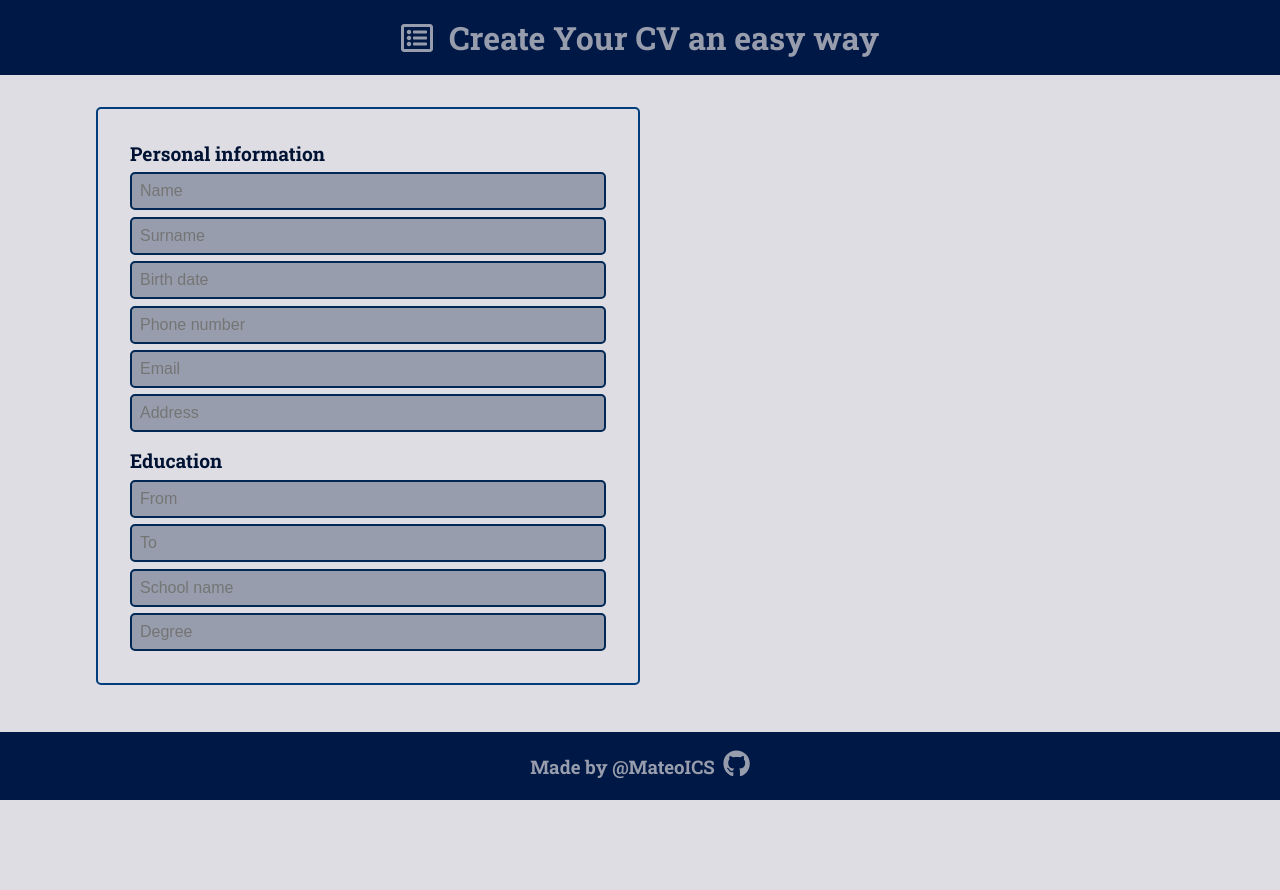
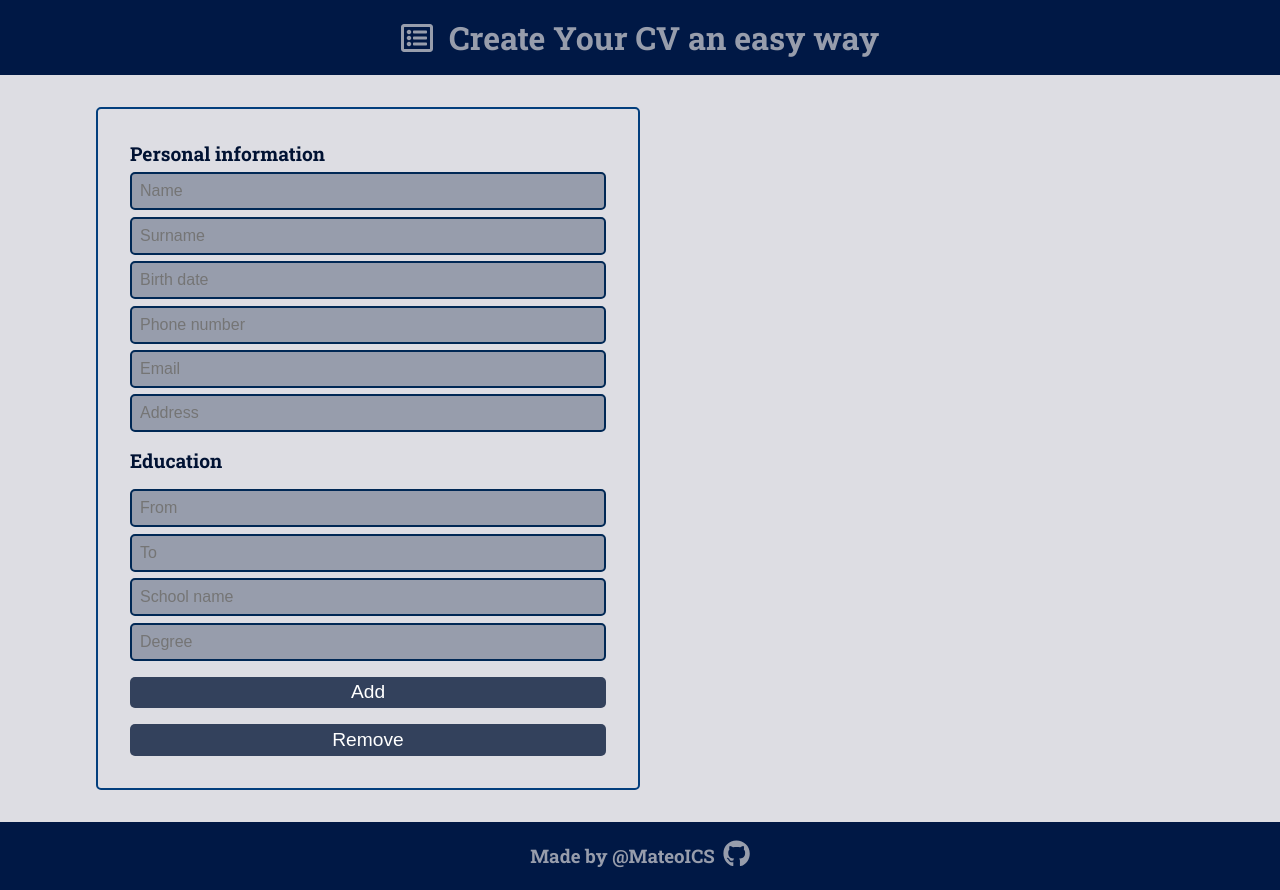
Before and after one commit to MateolCS/cv_generator, a React (Create React App) app: page / in a window 1280 px wide. Before the commit the page ends 800 px from the top, so only its background shows below. Built offline with nearby package versions, Linux system fonts and the light colour scheme.

Commit message:
Created button component and added option to add multiple schools to education info section

```diff
--- /dev/null
+++ b/src/components/Button.js
@@ -0,0 +1,15 @@
+import React from "react";
+
+const Button = ({ text, clickEvent, bgColor }) => {
+  return (
+    <button
+      className="form__button"
+      style={{ backgroundColor: bgColor }}
+      onClick={clickEvent}
+    >
+      {text}
+    </button>
+  );
+};
+
+export default Button;
--- a/src/components/CvForm.js
+++ b/src/components/CvForm.js
@@ -1,11 +1,38 @@
 import React from "react";
+import { useState } from "react";
 import PersonalInfo from "./PersonalInfo";
 import EducationInfo from "./EducationInfo";
+import Button from "./Button";
 const CvForm = () => {
+  const [schoolInfo, setSchoolInfo] = useState(1);
+
+  const addEducationInfo = (e) => {
+    e.preventDefault();
+    setSchoolInfo(schoolInfo + 1);
+  };
+
+  const removeEducationInfo = (e) => {
+    e.preventDefault();
+    setSchoolInfo(schoolInfo === 1 ? 1 : schoolInfo - 1);
+    educationInfoComponents.pop();
+  };
+
+  const educationInfoComponents = [];
+  for (let i = 0; i < schoolInfo; i++) {
+    educationInfoComponents.push(<EducationInfo />);
+  }
+
   return (
     <form className="cv__form">
       <PersonalInfo />
-      <EducationInfo />
+      <h4 className="input__group__title">Education</h4>
+      {educationInfoComponents}
+      <Button text={"Add"} bgColor={"#33415C"} clickEvent={addEducationInfo} />
+      <Button
+        text={"Remove"}
+        bgColor={"#33415C"}
+        clickEvent={removeEducationInfo}
+      />
     </form>
   );
 };
--- a/src/components/EducationInfo.js
+++ b/src/components/EducationInfo.js
@@ -3,7 +3,6 @@ import React from "react";
 const EducationInfo = () => {
   return (
     <div className="input__group">
-      <h4 className="input__group__title">Education</h4>
       <input
         className="cv__form__input"
         type="text"
--- a/src/index.css
+++ b/src/index.css
@@ -101,3 +101,12 @@ body{
   border-radius: 5px;
   color: #001845;
 }
+
+.form__button{
+  border-radius: 5px;
+  border: none;
+  font-size: 1.2rem;
+  font-weight: 500;
+  color: #fff;
+  padding: .3rem;
+}
```
